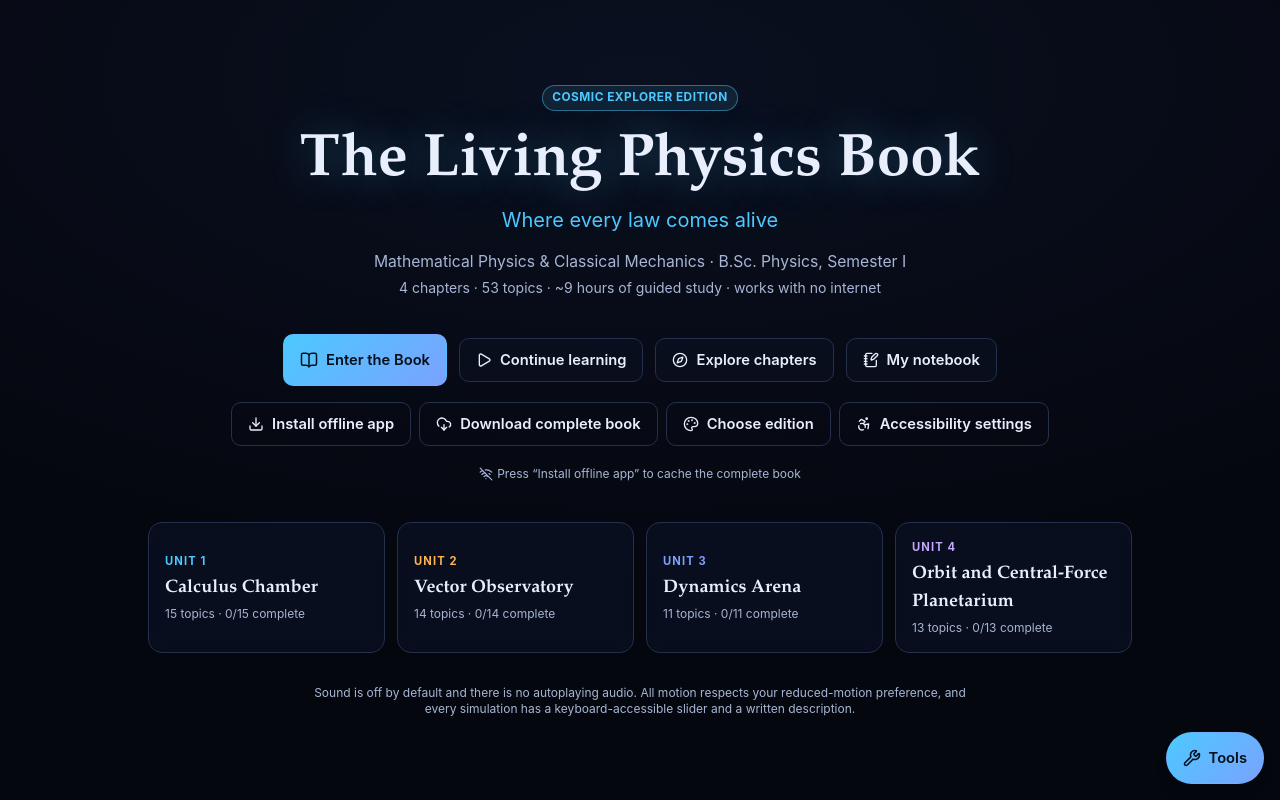
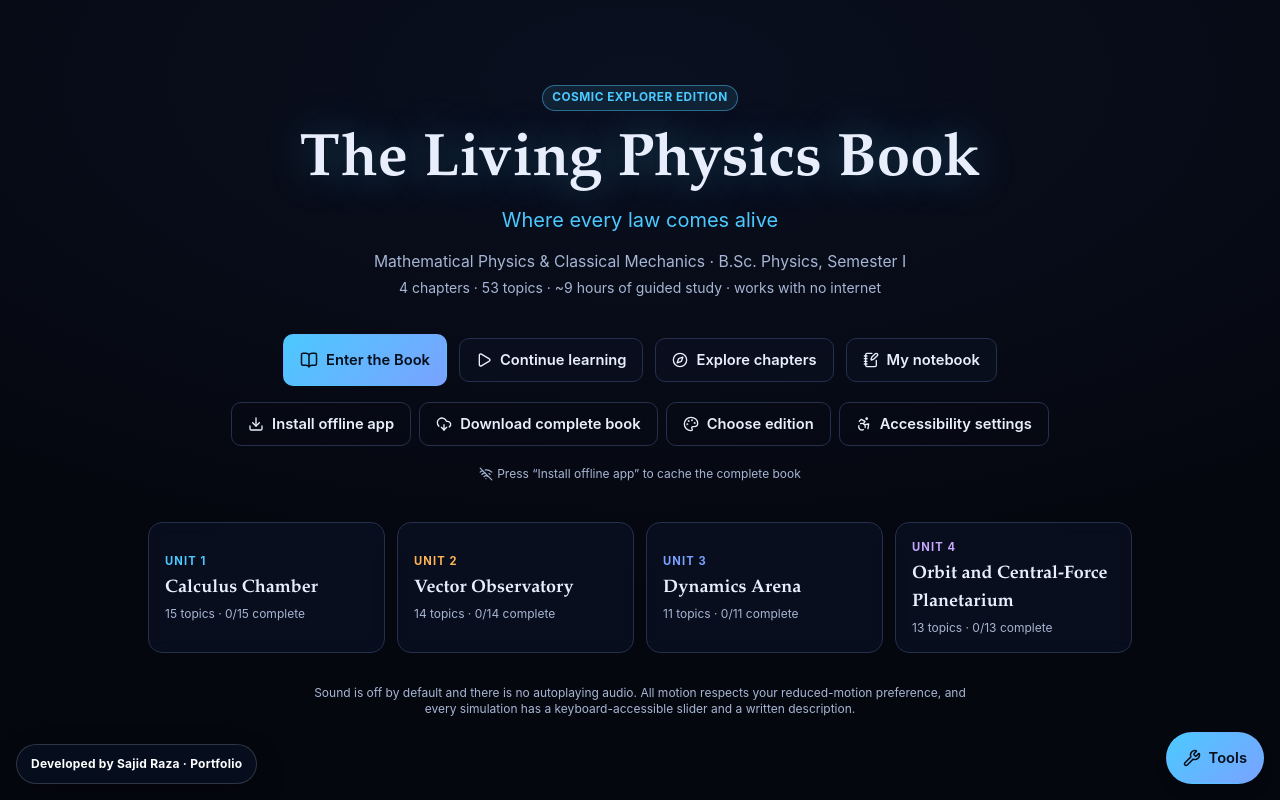
Before and after one commit to razababu99x0/Semester-One, a React (Vite) app: page / in a window 1280 px wide. Built offline with nearby package versions, Linux system fonts and the light colour scheme.

Commit message:
Add developer credit and portfolio link

```diff
--- a/src/App.tsx
+++ b/src/App.tsx
@@ -69,6 +69,29 @@ export default function App() {
       {screen === "reader" && <Reader />}
       {screen === "notes" && <Notebook />}
 
+      <a
+        href="https://github.com/razababu99x0"
+        target="_blank"
+        rel="noreferrer"
+        className="no-print fixed bottom-4 left-4 z-40"
+        style={{
+          padding: "10px 14px",
+          borderRadius: 999,
+          background: "rgba(8, 15, 32, 0.82)",
+          color: "#fff",
+          border: "1px solid rgba(255,255,255,0.16)",
+          boxShadow: "0 12px 30px rgba(0,0,0,0.24)",
+          backdropFilter: "blur(12px)",
+          fontSize: 12,
+          fontWeight: 700,
+          textDecoration: "none",
+          letterSpacing: "0.02em",
+        }}
+        aria-label="Developed by Sajid Raza — open portfolio"
+      >
+        Developed by Sajid Raza · Portfolio
+      </a>
+
       <button
         className="btn btn-primary no-print fixed bottom-4 right-4 z-40 shadow-lg"
         style={{ minHeight: 52, minWidth: 52, borderRadius: 999 }}
```
